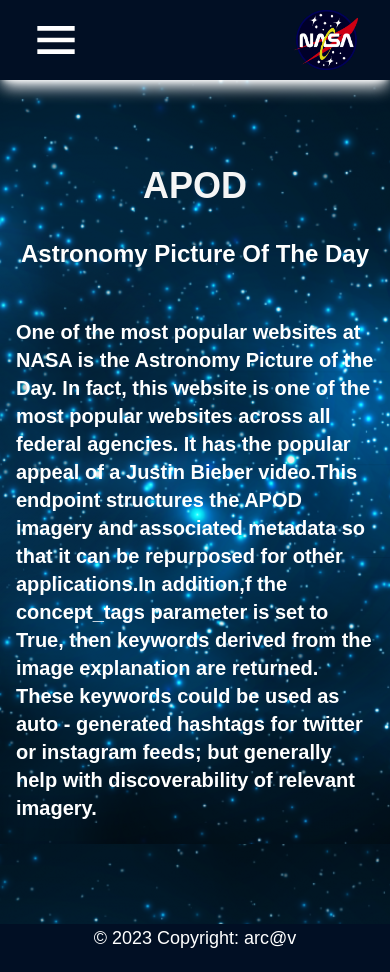
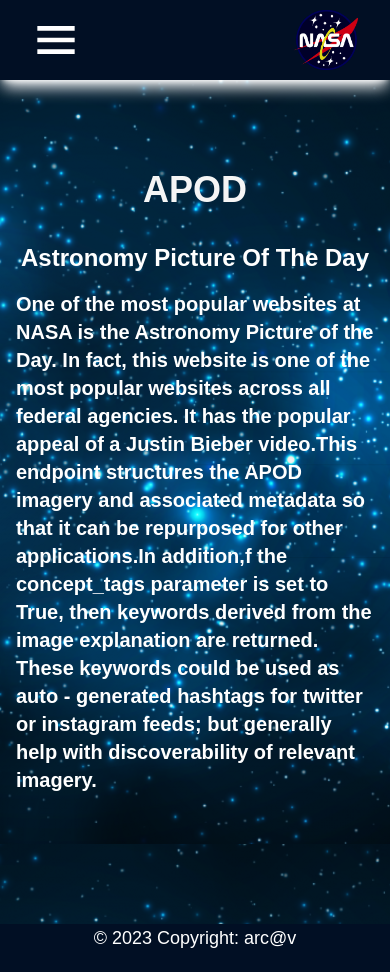
Before and after one commit to arcav/react-apod-app, a React (Create React App) app: page /about in a window 390 px wide. Built offline with nearby package versions, Linux system fonts and the light colour scheme; no server answers.

Commit message:
fix:About Page height responsive for each screen and margins

```diff
--- a/src/Components/Content/Content.js
+++ b/src/Components/Content/Content.js
@@ -2,6 +2,6 @@
 
 export const Content = ({ children }) => {
   return (
-    <p className="text-xl text-white font-semibold mt-8 p-4"> {children}</p>
+    <p className="text-xl text-white font-semibold p-4 mb-6"> {children}</p>
   );
 };
```
